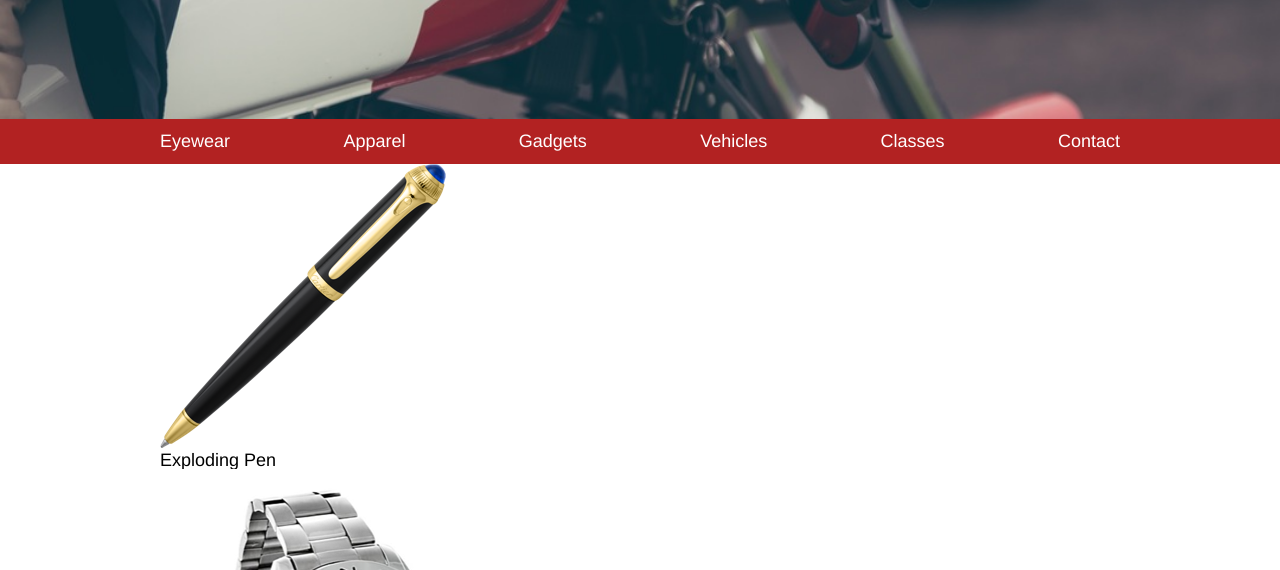
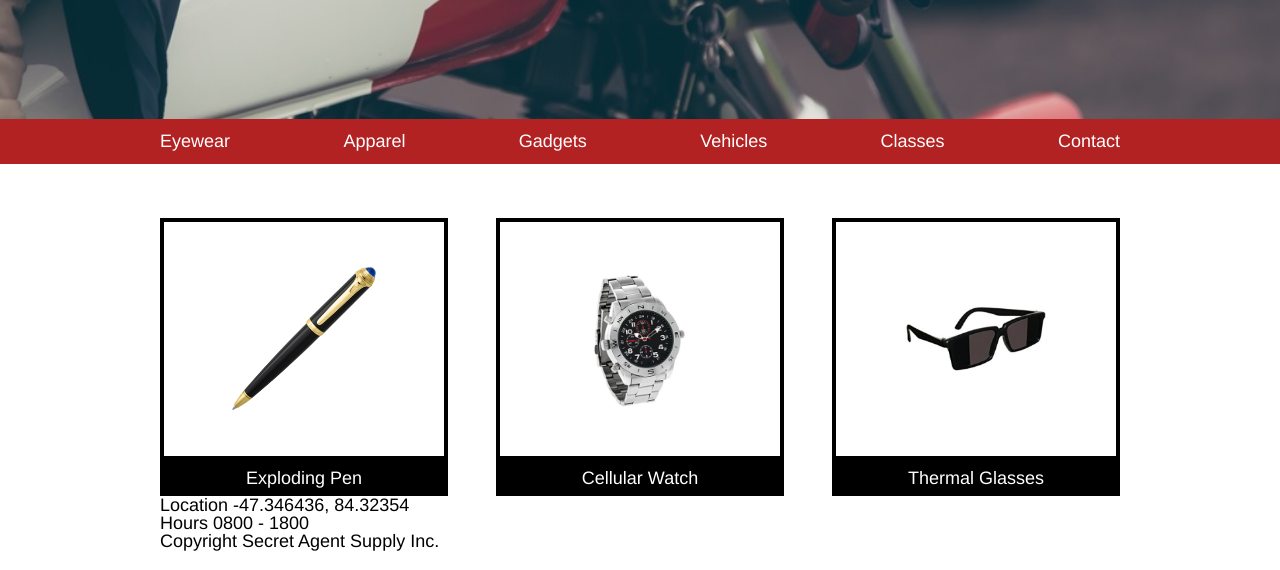
Before and after one commit to alphaseinor/SecretAgentSupply, a plain HTML site: page index.html in a window 1280 px wide. Shown: the part 382-952 px from the top of the page. Drawn offline with Linux system fonts and the light colour scheme.

Commit message:
added product css fixed bugs

```diff
--- a/index.html
+++ b/index.html
@@ -33,23 +33,25 @@
         </div>
       </nav>
       <div class="boxen">
+        <div class="products">
           <div class="product">
-          <div class="product image">
+            <div class="product-image">
               <img src="./resources/images/pen.png" alt="Exploding Pen">
             </div>
             <span>Exploding Pen</span>
           </div>
           <div class="product watch">
-          <div class="product image">
+            <div class="product-image">
               <img src="./resources/images/watch.png" alt="Cellular Watch">
             </div>
             <span>Cellular Watch</span>
           </div>
           <div class="product glasses">
-          <div class="product image">
+            <div class="product-image">
               <img src="./resources/images/glasses.png" alt="Thermal Glasses">
             </div>
             <span>Thermal Glasses</span>
+          </div>
         </div>
       </div>
       <div class="boxen">
--- a/resources/css/style.css
+++ b/resources/css/style.css
@@ -60,8 +60,36 @@ nav span{
   text-transform: uppercase;
 }
 
+.products {
+  margin: 3rem 0 0 0;
+  display: flex;
+  justify-content: space-between;
+}
 
+.product{
+  width: 30%;
+}
 
+.product span {
+  display: block;
+  background-color: black;
+  color: white;
+  text-align: center;
+  padding: .5rem;
+}
+
+.product-image{
+  display: flex;
+  justify-content: center;
+  align-items: center;
+  border: 4px solid black;
+  height: 9rem;
+  padding: 2rem 0;
+}
+
+.product img{
+  max-width: 8rem;
+}
 
 .boxen{
   max-width: 960px;
```
Lines whose indentation alone changed are shown as unchanged.
